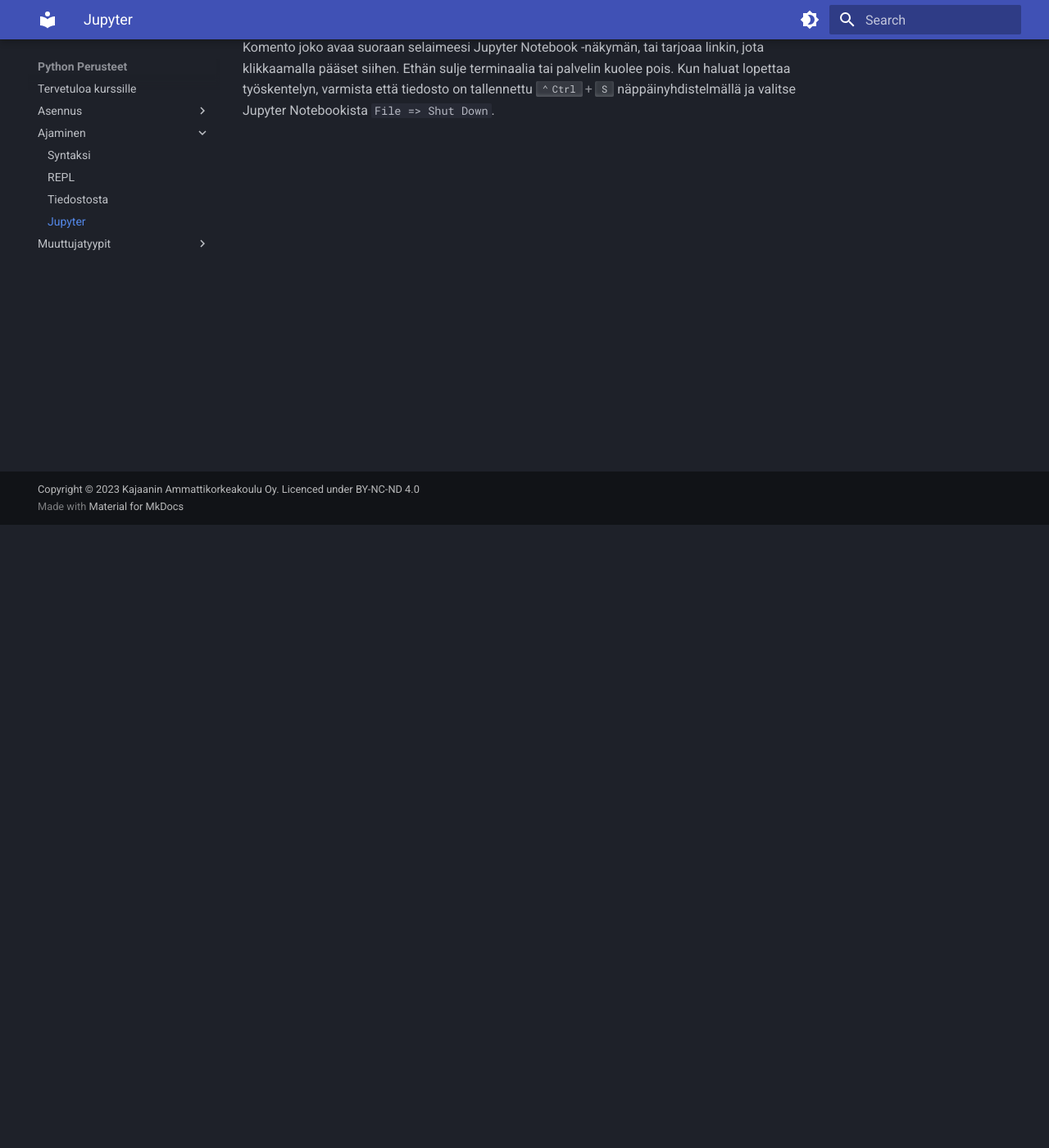
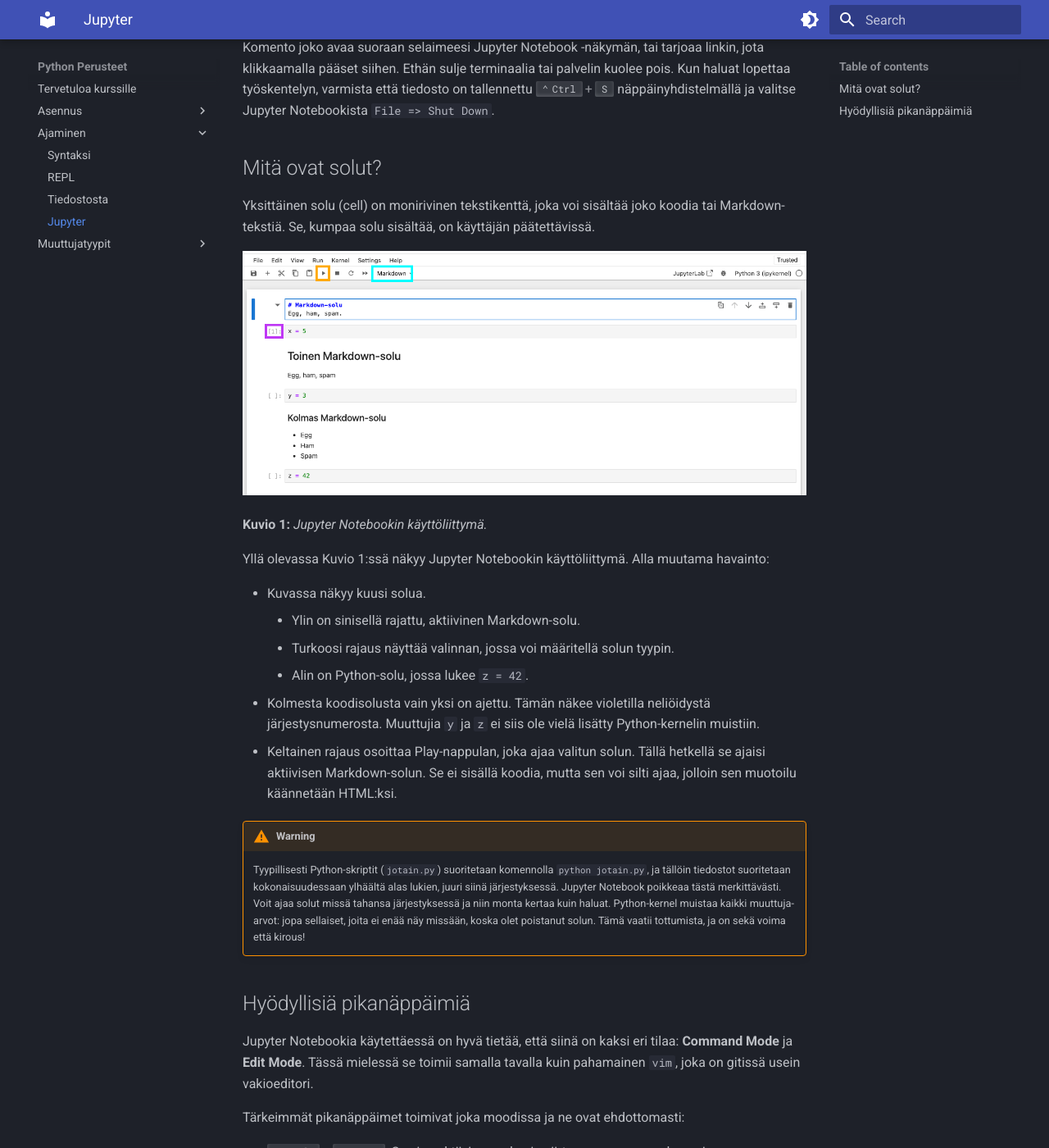
Before and after one commit to sourander/python-perusteet, an MkDocs documentation site: the page built from docs/ajaminen/jupyter.md, in a window 1280 px wide and 1400 px high, scrolled down 760 px. Shown: the whole window at 82% size. Built offline with MkDocs 1.6.1 and Material for MkDocs 9.7.7, drawn with Linux system fonts in a browser that asks for light colours; some of the changed text lies outside the part shown.

Commit message:
Added Notebook usage guide

````diff
--- a/docs/ajaminen/jupyter.md
+++ b/docs/ajaminen/jupyter.md
@@ -20,3 +20,60 @@
 ```
 
 Komento joko avaa suoraan selaimeesi Jupyter Notebook -näkymän, tai tarjoaa linkin, jota klikkaamalla pääset siihen. Ethän sulje terminaalia tai palvelin kuolee pois. Kun haluat lopettaa työskentelyn, varmista että tiedosto on tallennettu ++ctrl+s++ näppäinyhdistelmällä ja valitse Jupyter Notebookista `File => Shut Down`.
+
+
+
+## Mitä ovat solut?
+
+Yksittäinen solu (cell) on monirivinen tekstikenttä, joka voi sisältää joko koodia tai Markdown-tekstiä. Se, kumpaa solu sisältää, on käyttäjän päätettävissä.
+
+![Jupyter Notebook UI](../images/jupyter-notebook-ui.png)
+
+**Kuvio 1:** *Jupyter Notebookin käyttöliittymä.*
+
+Yllä olevassa Kuvio 1:ssä näkyy Jupyter Notebookin käyttöliittymä. Alla muutama havainto:
+
+* Kuvassa näkyy kuusi solua.
+    * Ylin on sinisellä rajattu, aktiivinen Markdown-solu.
+    * Turkoosi rajaus näyttää valinnan, jossa voi määritellä solun tyypin.
+    * Alin on Python-solu, jossa lukee `z = 42`.
+* Kolmesta koodisolusta vain yksi on ajettu. Tämän näkee violetilla neliöidystä järjestysnumerosta. Muuttujia `y` ja `z` ei siis ole vielä lisätty Python-kernelin muistiin.
+* Keltainen rajaus osoittaa Play-nappulan, joka ajaa valitun solun. Tällä hetkellä se ajaisi aktiivisen Markdown-solun. Se ei sisällä koodia, mutta sen voi silti ajaa, jolloin sen muotoilu käännetään HTML:ksi.
+
+!!! warning
+    Tyypillisesti Python-skriptit (`jotain.py`) suoritetaan komennolla `python jotain.py`, ja tällöin tiedostot suoritetaan kokonaisuudessaan ylhäältä alas lukien, juuri siinä järjestyksessä. Jupyter Notebook poikkeaa tästä merkittävästi. Voit ajaa solut missä tahansa järjestyksessä ja niin monta kertaa kuin haluat. Python-kernel muistaa kaikki muuttuja-arvot: jopa sellaiset, joita ei enää näy missään, koska olet poistanut solun. Tämä vaatii tottumista, ja on sekä voima että kirous!
+
+
+
+## Hyödyllisiä pikanäppäimiä
+
+Jupyter Notebookia käytettäessä on hyvä tietää, että siinä on kaksi eri tilaa: **Command Mode** ja **Edit Mode**. Tässä mielessä se toimii samalla tavalla kuin pahamainen `vim`, joka on gitissä usein vakioeditori.
+
+Tärkeimmät pikanäppäimet toimivat joka moodissa ja ne ovat ehdottomasti:
+
+* ++shift+enter++. Se ajaa aktiivisen solun ja siirtyy seuraavaan soluun. Jos seuraavaa solua ei ole, se luodaan.
+* ++ctrl+enter++ joka ajaa solun siirtymättä seuraavaan.
+* ++ctrl+s++. Tallentaa.
+
+Command Modessa toimivat pikanäppäimet.
+
+| Pikanäppäin                       | Komento                                  |
+| --------------------------------- | ---------------------------------------- |
+| ++esc++                           | Poistuu Edit Modesta Command Modeen.     |
+| ++y++                             | Vaihtaa solun koodiksi.                  |
+| ++m++                             | Vaihtaa solun markdowniksi.              |
+| ++a++                             | Lisää solun aktiivisen solun ylle        |
+| ++b++                             | Lisää solun aktiivisen solun alle        |
+| ++d+d++                           | Tuplaklikkaus. Poistaa aktiivisen solun. |
+| ++up++, ++down++ tai ++j++, ++k++ | Selaa soluja ylös ja alas                |
+
+Edit Modessa toimivat pikanäppäimet.
+
+| Pikanäppäin | Komento                              |
+| ----------- | ------------------------------------ |
+| ++enter++   | Siirtyy Command Modesta Edit Modeen. |
+
+Mikäli tarvitset muita pikanäppäimiä, ne löytyy `Help => Show Keyboard Shortcuts`.
+
+!!! tip
+    Jupyter Notebookin käytön oppii vain käyttämällä sitä! Kirjoita koodia eri soluihin ja kokeile, miten se toimii.
````
Also changed, not shown: docs/images/jupyter-notebook-ui.png (added).
